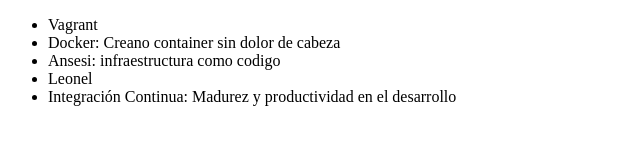
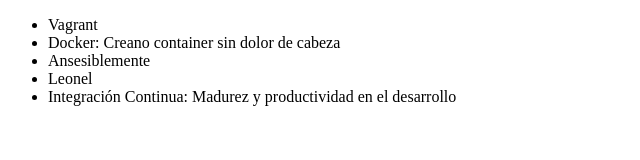
Before and after one commit to teokojak/Leonel-git, a plain HTML site: page index.html in a window 1280 px wide. Shown: the whole page, without its empty margins (0-640 px from the left). Drawn offline with Linux system fonts and the light colour scheme.

Commit message:
Revert "Cambiando una opcion de la lista asensi"
This reverts commit d77c9aa56e5e0aa6b6144f062d41917809dd03a7.

```diff
--- a/index.html
+++ b/index.html
@@ -9,7 +9,7 @@
         <ul>
             <li>Vagrant</li>
             <li>Docker: Creano container sin dolor de cabeza</li>
-            <li>Ansesi: infraestructura como codigo</li>
+            <li>Ansesiblemente</li>
             <li>Leonel</li>
             <li>Integración Continua: Madurez y productividad en el desarrollo</li>
         </ul>
```
